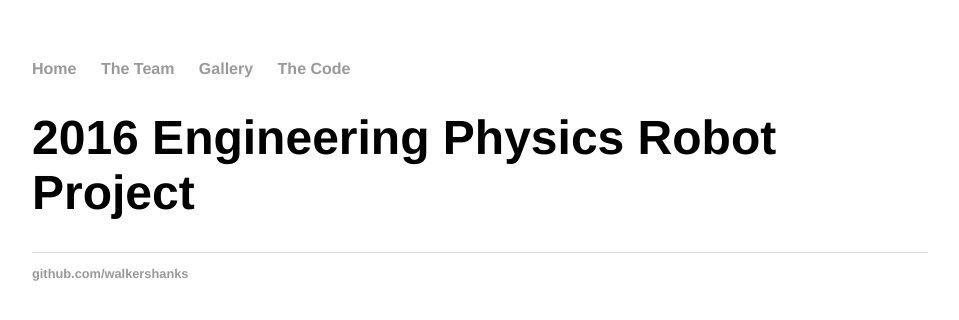
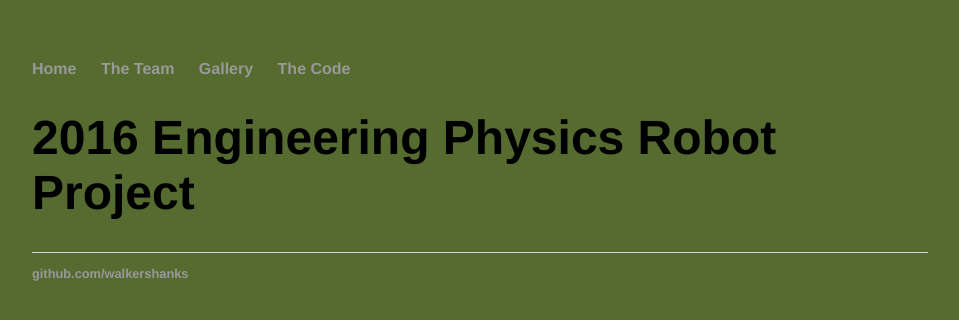
Before and after one commit to walkershanks/walkershanks.github.io, a Jekyll site: the page built from index.html, in a window 1280 px wide. Shown: the top 320 px of the page, without its empty margins (160-1119 px from the left). Built offline with Jekyll 4.4.1, drawn with Linux system fonts in a browser that asks for light colours.

Commit message:
Update main.css

```diff
--- a/css/main.css
+++ b/css/main.css
@@ -1,6 +1,7 @@
 body {
     margin: 60px auto;
     width: 70%;
+    background-color: DarkOliveGreen;
 }
 nav ul, footer ul {
     font-family:'Helvetica', 'Arial', 'Sans-Serif';
@@ -42,7 +43,7 @@
     list-style: none;
 }
 .gallery_items {
-    display: block;
+    display: inline;
     flex-wrap: wrap;
     margin: 40px;
     height: 200px;
```
